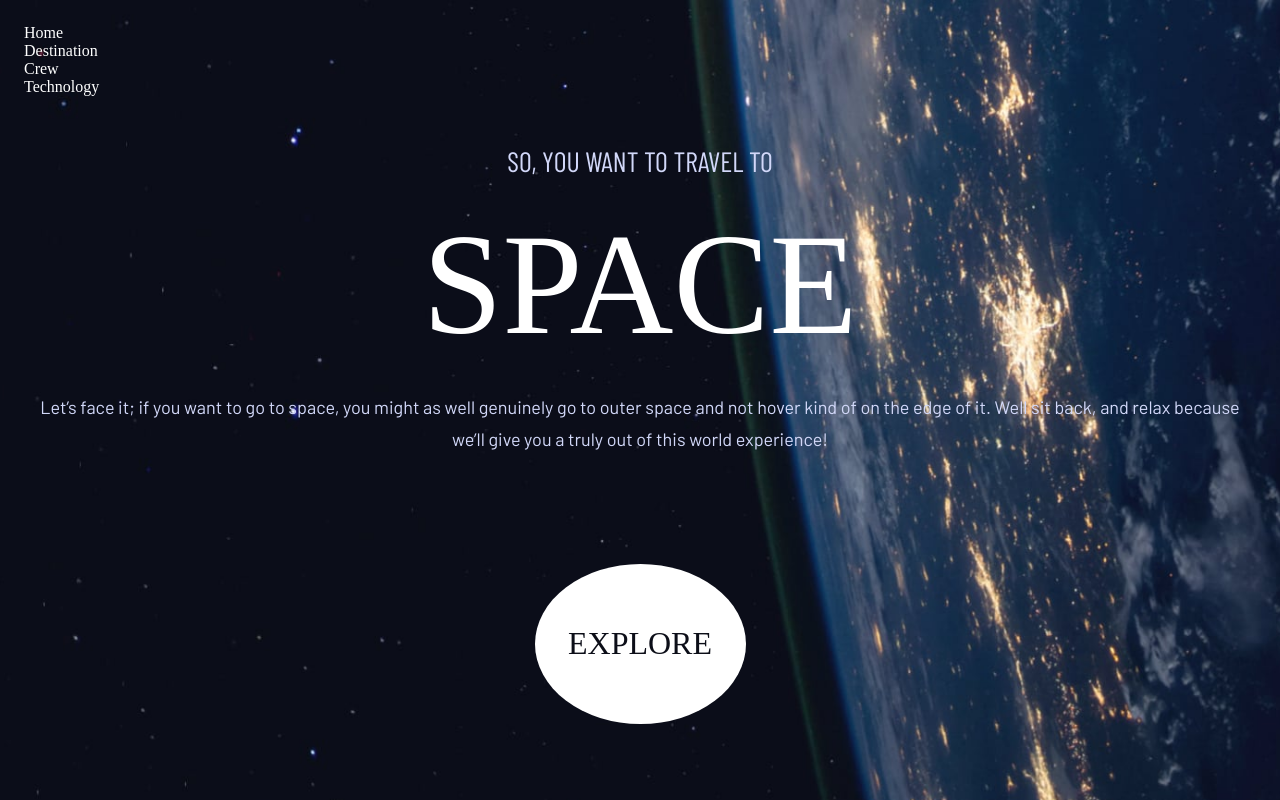
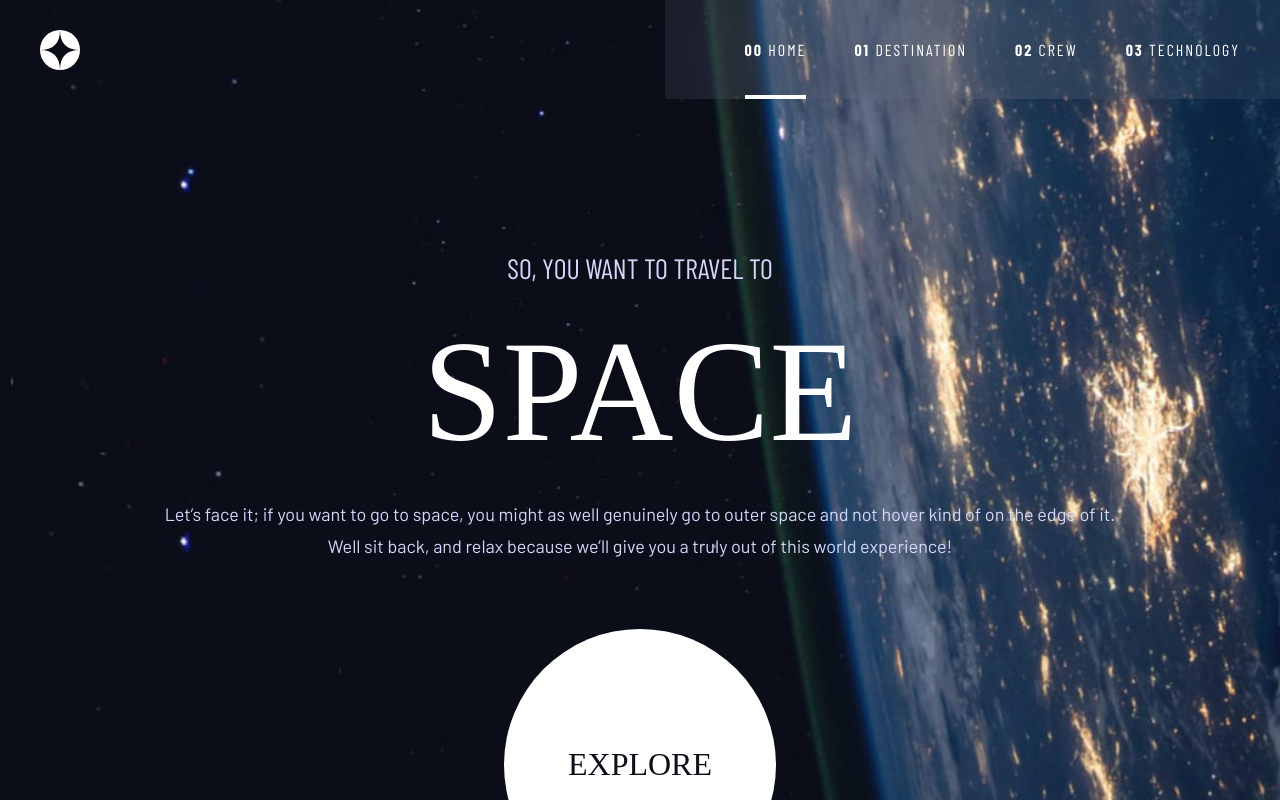
Before and after one commit to sophia-see/space-tourism-react, a React (Vite) app: page / in a window 1280 px wide. Shown: the top 800 px of the page. Built offline with nearby package versions, Linux system fonts and the light colour scheme; a web font is replaced by a local one.

Commit message:
updated header and home page for tablet

```diff
--- a/src/components/Crew/Crew.tsx
+++ b/src/components/Crew/Crew.tsx
@@ -7,6 +7,7 @@ export default function Crew () {
     const navigate = useNavigate();
 
     const crews = data.crew;
+    const crewIndex = crews.findIndex(i => i.name.toLowerCase().replace(" ", "-") == (id as string)) ?? crews[0];
     const crew = crews.find(i => i.name.toLowerCase().replace(" ", "-") == (id as string)) ?? crews[0];
 
     const handleSelectCrew = (crew: any) => {
--- a/src/components/Header/Header.module.scss
+++ b/src/components/Header/Header.module.scss
@@ -12,6 +12,9 @@ nav {
     @include mixins.flex-row(center, space-between);
     padding: 24px;
 
+    @media screen and (min-width: 768px) {
+        padding: 0;
+    }
 }
 
 a {
@@ -31,11 +34,54 @@ li {
     color: var.$white;
     padding: 0;
     width: 100%;
+
+    @media screen and (min-width: 768px) {
+        width: auto;
+    }
 }
 
 .nav__list {
     @include mixins.flex-column(start, space-between, 32px);
     margin-left: 32px;
+
+    @media screen and (min-width: 768px) {
+        @include mixins.flex-row(start, space-between, 48px);
+
+        width: auto;
+        padding: 0 40px;
+        backdrop-filter: blur(80px);
+        background-color: var.$white-5;
+    }
+}
+
+.is_selected::after {
+    display: block;
+    content: '';
+    border-bottom: solid 4px var.$white;
+    position: absolute;
+    bottom: 0;
+    left: 0;
+    right: 0;
+    transform: scaleX(0);
+    transition: all 0.3s ease;
+    transform-origin: center;
+}
+
+.is_selected.active::after {
+    transform: scaleX(1);
+}
+
+.nav__item {
+    position: relative;
+    height: 100%;
+    padding: 40px 0;
+}
+
+.nav__item:first-child {
+    @media screen and (min-width: 768px) {
+
+        margin-left: 40px;
+    }
 }
 
 .menu__drawer {
@@ -62,6 +108,10 @@ li {
 .mobile__logo {
     width: 40px;
     height: 40px;
+
+    @media screen and (min-width: 768px) {
+        margin: 24px 40px;
+    }
 }
 
 .mobile__burger {
--- a/src/components/Header/Header.tsx
+++ b/src/components/Header/Header.tsx
@@ -3,15 +3,15 @@ import './Header.module.scss';
 import MainHeader from './MainHeader';
 import MobileHeader from './MobileHeader';
 import MobileMenuDrawer from './MobileMenuDrawer';
-import useViewportSize from '../../hooks/useViewportSize';
 import { useLocation, useNavigate } from 'react-router-dom';
+import useDeviceSize from '../../hooks/useDeviceSize';
 
 interface HeaderProps {
     isMenuOpen: boolean;
     setIsMenuOpen: React.Dispatch<React.SetStateAction<boolean>>;
 }
 export default function Header ({isMenuOpen, setIsMenuOpen}: HeaderProps) {
-    const {width} = useViewportSize();
+    const { isMobile } = useDeviceSize();
     const { pathname } = useLocation();
     const navigate = useNavigate();
 
@@ -24,11 +24,8 @@ export default function Header ({isMenuOpen, setIsMenuOpen}: HeaderProps) {
     }, [pathname]);
 
     const renderHeader = React.useMemo(() => {
-        if (width > 768) {
-            return <MainHeader />;
-        }
-        return <MobileHeader setIsMenuOpen={setIsMenuOpen} navigateToHome={navigateToHome}/>;
-    }, [width]);
+        return isMobile ? <MobileHeader setIsMenuOpen={setIsMenuOpen} navigateToHome={navigateToHome}/> : <MainHeader />;
+    }, [isMobile]);
 
 
 
--- a/src/components/Header/MainHeader.tsx
+++ b/src/components/Header/MainHeader.tsx
@@ -1,13 +1,26 @@
-import './Header.module.scss';
-import { NavLink } from 'react-router-dom';
+import styles from './Header.module.scss';
+import { NavLink, useLocation } from 'react-router-dom';
+import { NAV_LINKS } from './MobileMenuDrawer';
+import { addLeadingZero } from '../../utils/helpers';
 
-export default function MainHeader () {
+interface MainHeaderProps {
+    navigateToHome: () => void;
+}
+export default function MainHeader ({ navigateToHome }: MainHeaderProps) {
+    const { pathname } = useLocation();
+
     return (
-        <ul className='nav__list'>
-            <li className='nav__link'><NavLink to="/">Home</NavLink></li>
-            <li className='nav__link'><NavLink to="/destination">Destination</NavLink></li>
-            <li className='nav__link'><NavLink to="/crew">Crew</NavLink></li>
-            <li className='nav__link'><NavLink to="/technology">Technology</NavLink></li>
-        </ul>
+        <>
+           <img className={styles.mobile__logo} src={"/assets/shared/logo.svg"} alt="SpaceX" onClick={navigateToHome}/>
+            <ul className={styles.nav__list}>
+                {NAV_LINKS.map((link, index) => {
+                    const isActive = pathname == link.path.toLowerCase();
+
+                    return <div className={styles.nav__item}>
+                        <li className={`${styles.nav__link} ${styles.is_selected} ${isActive ? styles.active : ""} text-8`}><NavLink to={link.path}><span className="bold">{addLeadingZero(index)}</span> {link.name}</NavLink></li>
+                    </div>
+                })}
+            </ul>
+        </>
     )
 }
--- a/src/components/Home/Home.module.scss
+++ b/src/components/Home/Home.module.scss
@@ -6,19 +6,43 @@
     margin: 24px 24px 0 24px;
     height: calc(100dvh - 88px - 24px); // 88px header height, 24px margin of this container
     justify-content: space-between;
+
+    @media screen and (min-width: 768px) {
+        height: 100%;
+        padding: 128px 40px;
+    }
 }
 
 .hero__texts {
     @include mixins.flex-column(center, start, 24px);
+
+    @media screen and (min-width: 768px) {
+        height: 100%;
+        padding: 0 88px;
+    }
 }
 
 .hero__btn {
     margin: auto;
+    padding: 119px 0;
+
+    @media screen and (min-width: 768px) {
+        padding: 66px 0;
+    }
 }
 
 .btn {
     border-radius: 100%;
     background-color: vars.$white;
     color: vars.$blue-900;
-    padding: 61.5px 33.5px;
+    width: 144px;
+    height: 144px;
+    display: flex;
+    justify-content: center;
+    align-items: center;
+
+    @media screen and (min-width: 768px) {
+        width: 272px;
+        height: 272px;
+    }
 }
--- a/src/hooks/useDeviceSize.tsx
+++ b/src/hooks/useDeviceSize.tsx
@@ -3,8 +3,8 @@ import useViewportSize from "./useViewportSize";
 export default function useDeviceSize() {
     const viewportSize = useViewportSize();
 
-    const isMobile = viewportSize.width <= 768;
-    const isTablet = viewportSize.width <= 1024;
+    const isMobile = viewportSize.width < 768;
+    const isTablet = viewportSize.width < 1024;
     const isDesktop = viewportSize.width > 1024;
 
     return {isMobile, isTablet, isDesktop};
--- a/src/styles/_variables.scss
+++ b/src/styles/_variables.scss
@@ -4,3 +4,4 @@ $blue-300: hsl(231, 77%, 90%);
 $white: hsl(0, 0%, 100%);
 $half-white: hsla(0, 0%, 100%, 0.5);
 $quarter-white: hsla(0, 0%, 100%, 0.25);
+$white-5: hsla(0, 0%, 100%, 0.05);
```
